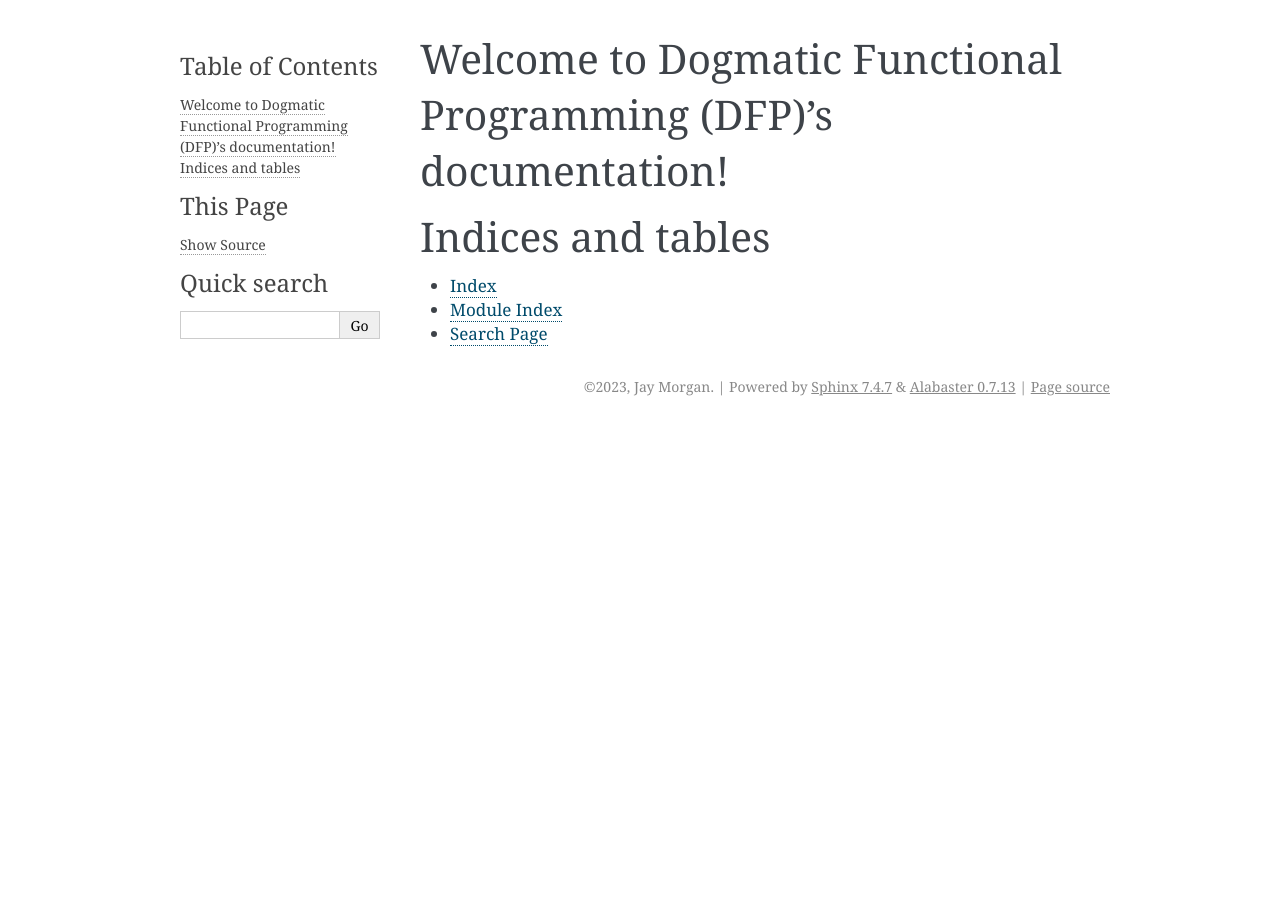
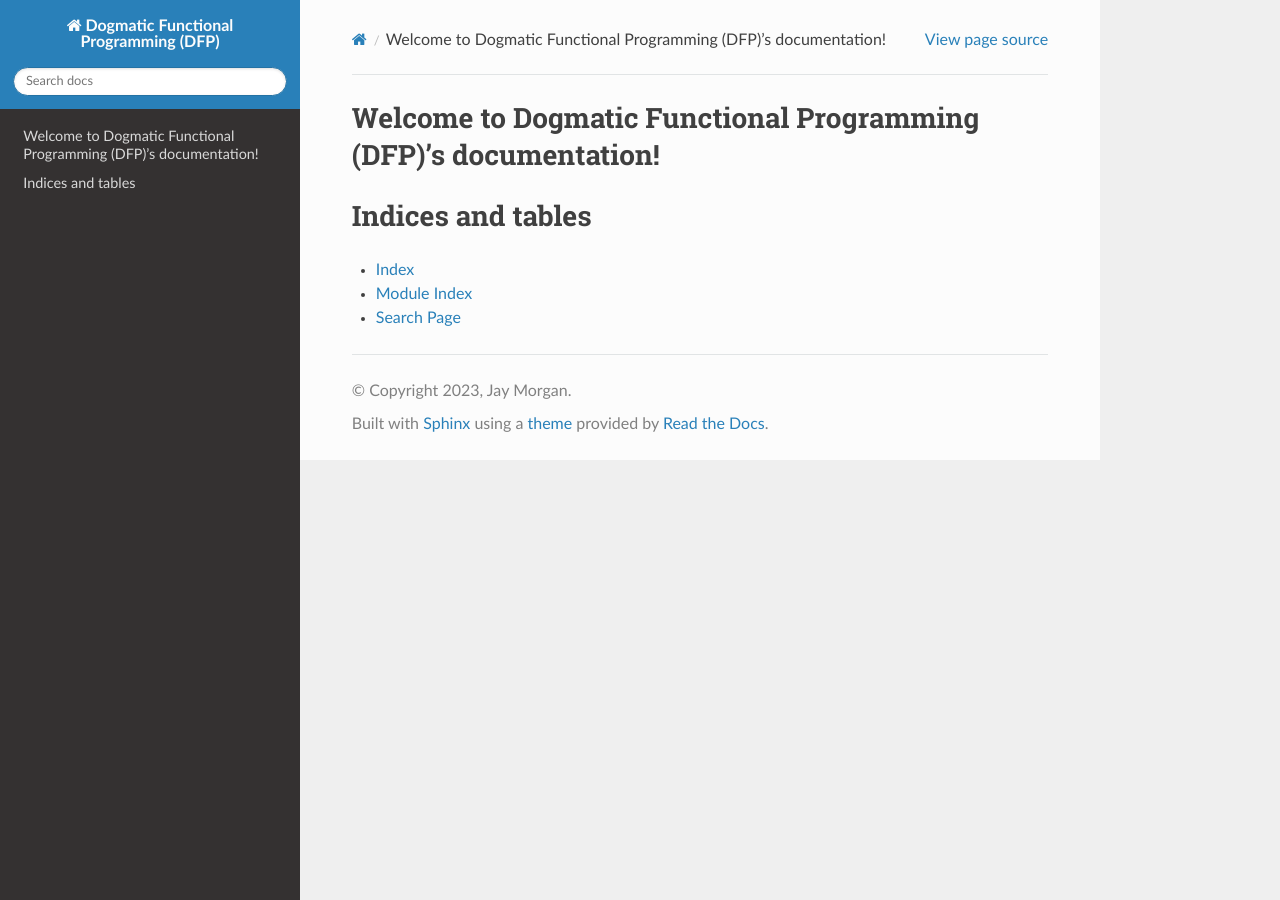
Before and after one commit to jaypmorgan/dfp, a Sphinx documentation site: the page built from docs/index.rst, in a window 1280 px wide. Built offline with Sphinx 7.4.7 and the Read the Docs theme 2.0.0, drawn with Linux system fonts in a browser that asks for light colours.

Commit message:
Change theme

```diff
--- a/docs/conf.py
+++ b/docs/conf.py
@@ -13,7 +13,7 @@ author = 'Jay Morgan'
 # -- General configuration ---------------------------------------------------
 # https://www.sphinx-doc.org/en/master/usage/configuration.html#general-configuration
 
-extensions = []
+extensions = ['sphinx_rtd_theme']
 
 templates_path = ['_templates']
 exclude_patterns = ['_build', 'Thumbs.db', '.DS_Store']
@@ -23,5 +23,5 @@ exclude_patterns = ['_build', 'Thumbs.db', '.DS_Store']
 # -- Options for HTML output -------------------------------------------------
 # https://www.sphinx-doc.org/en/master/usage/configuration.html#options-for-html-output
 
-html_theme = 'alabaster'
+html_theme = 'sphinx_rtd_theme'
 html_static_path = ['_static']
```
